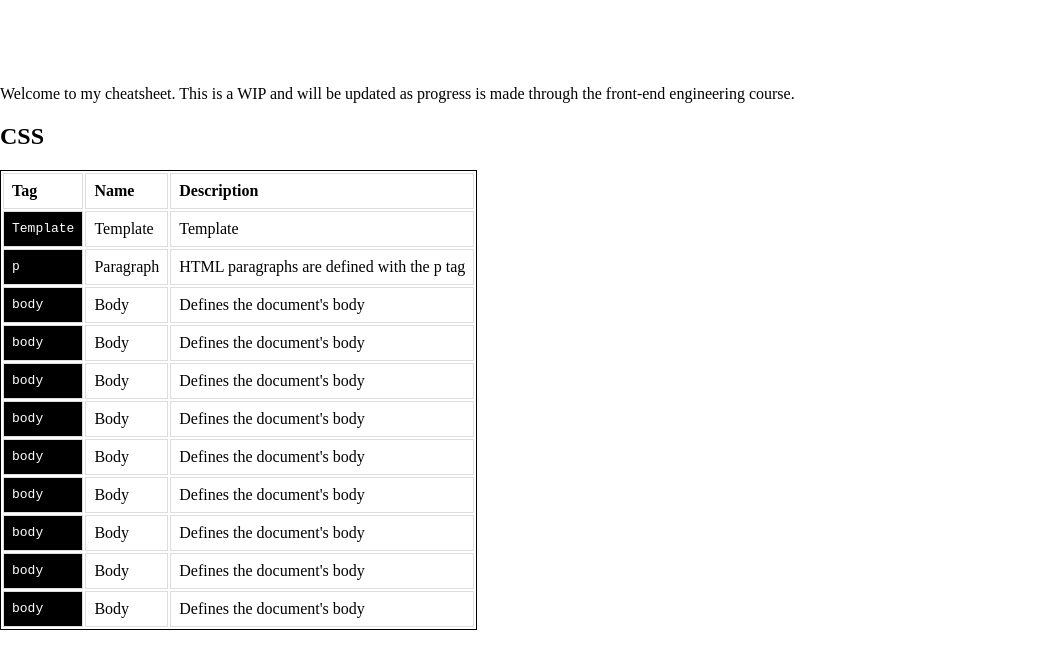
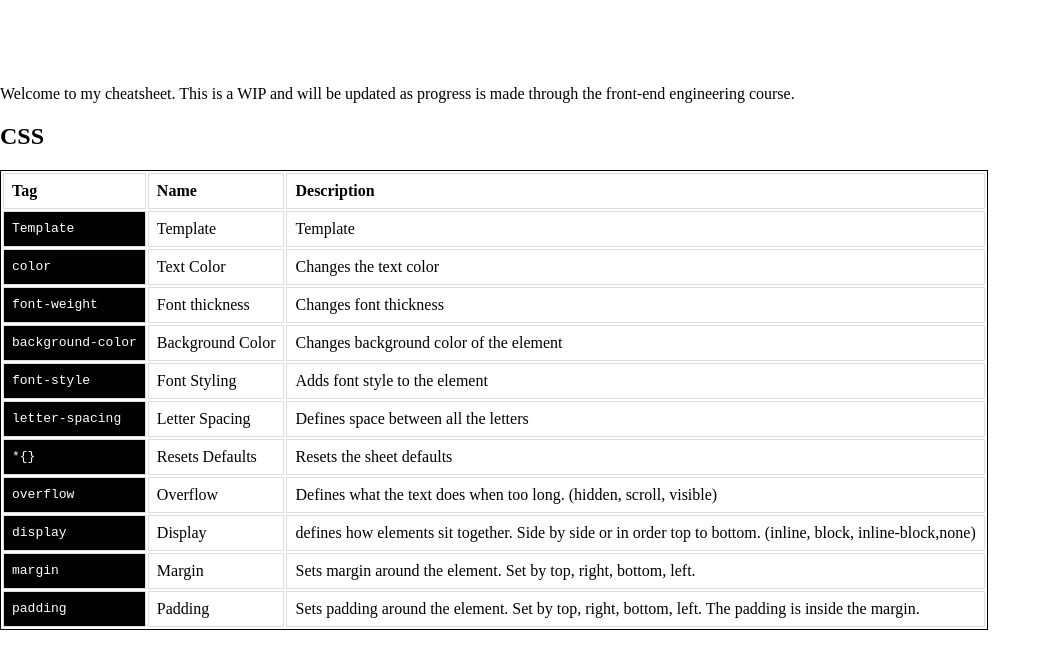
Before and after one commit to jtthrailkill/cheatsheet, a plain HTML site: page index.html in a window 1280 px wide. Shown: the part 152-800 px from the top of the page, without its empty margins (0-1051 px from the left). Drawn offline with Linux system fonts and the light colour scheme.

Commit message:
Update index.html
V1.3
Updated CSS Table

```diff
--- a/index.html
+++ b/index.html
@@ -11,7 +11,7 @@
 
 <!-- Hero Section/title -->
 
-    <h1>Front-end Engineering Cheatsheet & Quick Reference</h1>
+    <h1>Front-end Engineering Cheatsheet</h1>
 
 
  <!-- Intro Section -->
@@ -39,54 +39,54 @@
                     <td>Template</td>
                 </tr>
                 <tr>
-                    <td class="code">p</td>
-                    <td>Paragraph</td>
-                    <td>HTML paragraphs are defined with the p tag</td>
+                    <td class="code">color</td>
+                    <td>Text Color</td>
+                    <td>Changes the text color</td>
                 </tr>
                 <tr>
-                    <td class="code">body</td>
-                    <td>Body</td>
-                    <td>Defines the document's body</td>
+                    <td class="code">font-weight</td>
+                    <td>Font thickness</td>
+                    <td>Changes font thickness</td>
                 </tr>
                 <tr>
-                    <td class="code">body</td>
-                    <td>Body</td>
-                    <td>Defines the document's body</td>
+                    <td class="code">background-color</td>
+                    <td>Background Color</td>
+                    <td>Changes background color of the element</td>
                 </tr>
                 <tr>
-                    <td class="code">body</td>
-                    <td>Body</td>
-                    <td>Defines the document's body</td>
+                    <td class="code">font-style</td>
+                    <td>Font Styling</td>
+                    <td>Adds font style to the element</td>
                 </tr>
                 <tr>
-                    <td class="code">body</td>
-                    <td>Body</td>
-                    <td>Defines the document's body</td>
+                    <td class="code">letter-spacing</td>
+                    <td>Letter Spacing</td>
+                    <td>Defines space between all the letters</td>
                 </tr>
                 <tr>
-                    <td class="code">body</td>
-                    <td>Body</td>
-                    <td>Defines the document's body</td>
+                    <td class="code">*{}</td>
+                    <td>Resets Defaults</td>
+                    <td>Resets the sheet defaults</td>
                 </tr>
                 <tr>
-                    <td class="code">body</td>
-                    <td>Body</td>
-                    <td>Defines the document's body</td>
+                    <td class="code">overflow</td>
+                    <td>Overflow</td>
+                    <td>Defines what the text does when too long. (hidden, scroll, visible)</td>
                 </tr>
                 <tr>
-                    <td class="code">body</td>
-                    <td>Body</td>
-                    <td>Defines the document's body</td>
+                    <td class="code">display</td>
+                    <td>Display</td>
+                    <td>defines how elements sit together. Side by side or in order top to bottom. (inline, block, inline-block,none)</td>
                 </tr>
                 <tr>
-                    <td class="code">body</td>
-                    <td>Body</td>
-                    <td>Defines the document's body</td>
+                    <td class="code">margin</td>
+                    <td>Margin</td>
+                    <td>Sets margin around the element. Set by top, right, bottom, left.</td>
                 </tr>
                 <tr>
-                    <td class="code">body</td>
-                    <td>Body</td>
-                    <td>Defines the document's body</td>
+                    <td class="code">padding</td>
+                    <td>Padding</td>
+                    <td>Sets padding around the element. Set by top, right, bottom, left. The padding is inside the margin.</td>
                 </tr>
 
 
```
